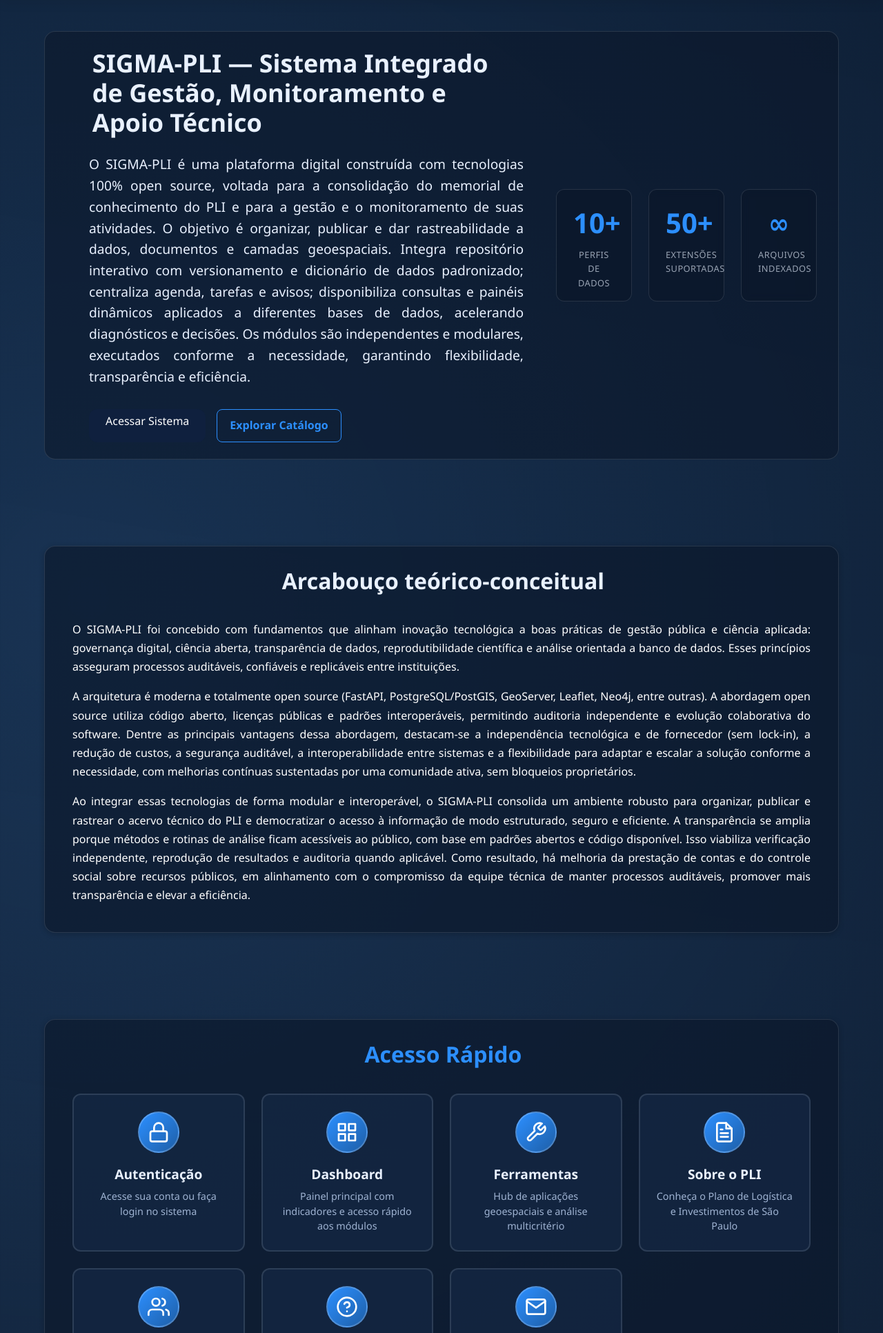
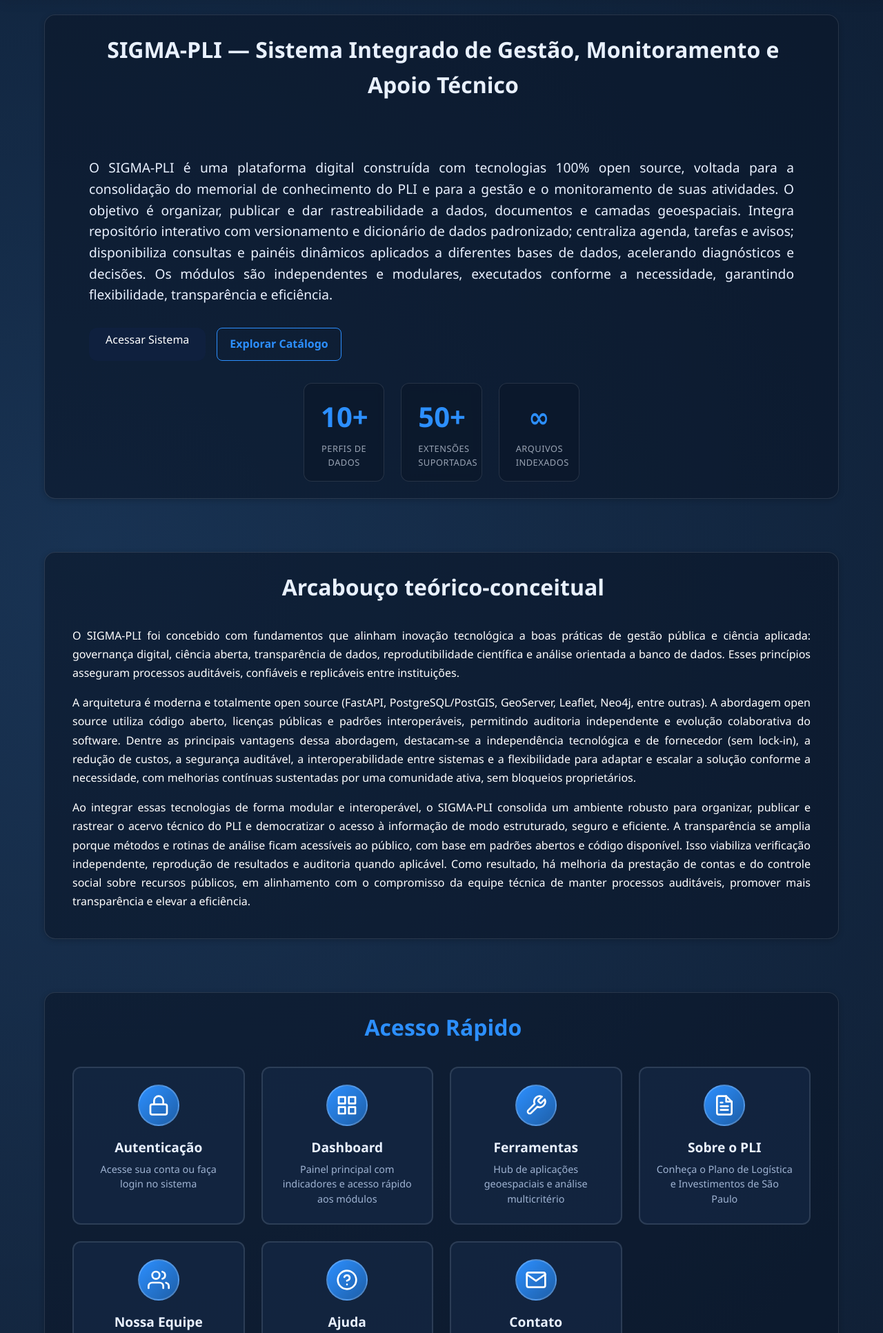
Before and after one commit to vpcapanema/SIGMA-PLI, a FastAPI app: page / in a window 1280 px wide. Shown: the part 88-2020 px from the top of the page at 69% size. Run offline with FastAPI, Linux system fonts and the light colour scheme.

Commit message:
style(home): padronização COMPLETA - espaçamentos, títulos e backgrounds
✨ PADRONIZAÇÃO REAL IMPLEMENTADA:

Cards principais:
- Reduz margin de var(--spacing-2xl) para var(--spacing-md) (40px → 16px)
- Remove tratamento especial do hero card (margin-right extra)
- Unifica background e shadow em TODOS os cards

Hero Section:
- Título agora é h3 centralizado em azul accent (mesmo padrão das outras seções)
- Remove h2.hero-title especial
- Layout simplificado (flex column ao invés de grid)
- Animações atualizadas para h3

Cards de Contato:
- Background padronizado: rgba(22, 42, 72, 0.6) como feature-cards
- Border e shadow consistentes com o sistema
- Hover effect igual aos outros cards
- Labels e inputs com cores das variáveis do sistema

Status Cards:
- Background atualizado para rgba(22, 42, 72, 0.6)
- Border padrão + border-left colorido
- Hover effect adicionado

Resultado: Visual 100% consistente em toda a página inicial

```diff
--- a/static/css/M00_home/style_home_cards.css
+++ b/static/css/M00_home/style_home_cards.css
@@ -3,13 +3,13 @@
 
 /* Card principal que envolve todo o conteúdo das seções (exceto header/footer).
    Alteração: padronizamos espaçamento vertical entre cards usando
-   `var(--spacing-2xl)` para margem-top/margin-bottom, mantendo gutters laterais
-   de 5vw. Isso cria uma distância visual uniforme entre todas as seções. */
+   `var(--spacing-md)` para margem-top/margin-bottom, mantendo gutters laterais
+   de 5vw. Isso cria uma distância visual uniforme e compacta entre todas as seções. */
 .card-main {
   /* largura baseada no viewport para manter os gutters fixos em 5vw */
   width: 90vw; /* 90% do viewport */
   /* margem vertical padronizada e gutters laterais fixos */
-  margin: var(--spacing-2xl) 5vw; /* top/bottom: spacing-2xl, left/right: 5vw */
+  margin: var(--spacing-md) 5vw; /* top/bottom: spacing-md (16px), left/right: 5vw */
   box-sizing: border-box; /* inclui padding dentro da largura */
 
   /* fundo, borda e radius consistentes com a paleta do dashboard */
@@ -22,15 +22,13 @@
   overflow: visible;
 }
 
-/* Para seções que já têm fundo escuro (hero), aplicamos uma versão translúcida
-   para manter legibilidade e não romper o contraste visual. */
+/* Para seções que já têm fundo escuro (hero), aplicamos a mesma versão translúcida
+   dos outros cards para padronização total. */
 .hero-section .card-main {
-  /* Ajustes específicos para o card do hero: menos sombra e pequeno offset à direita
-     para compor visualmente com imagens/visualizações ao lado. */
-  background-color: rgba(11, 23, 41, 0.55);
+  /* Mesmo estilo dos outros cards - sem tratamento especial */
+  background-color: rgba(11, 23, 41, 0.6);
   color: var(--dashboard-text);
-  box-shadow: none;
-  margin-right: calc(5vw + var(--spacing-md));
+  box-shadow: 0 2px 8px rgba(0, 0, 0, 0.2);
 }
 
 /* Títulos dos cards principais: reduzir margem esquerda para alinhamento mais
--- a/static/css/M00_home/style_home_hero_banner.css
+++ b/static/css/M00_home/style_home_hero_banner.css
@@ -7,23 +7,26 @@
      comportamento de layout em outros ficheiros.
  */
 
-.hero-content {
-  flex: 1;
-  padding: 0 var(--spacing-lg);
-  max-width: 720px;
+/* Hero Section - Título padronizado com os demais */
+.hero-section h3 {
+  text-align: center;
+  margin-bottom: var(--spacing-xl);
+  color: var(--dashboard-accent);
+  font-size: var(--font-size-2xl);
 }
 
-.hero-content h2 {
-  font-size: var(--font-size-4xl);
-  font-weight: 700;
-  margin-bottom: var(--spacing-lg);
-  line-height: 1.2;
+.hero-content {
+  padding: 0 var(--spacing-lg);
+  max-width: 100%;
 }
 
 .hero-description {
   font-size: var(--font-size-lg);
   line-height: 1.6;
   margin-bottom: var(--spacing-xl);
+  margin-top: var(--spacing-md);
+  color: var(--dashboard-text);
+  text-align: justify;
 }
 
 .hero-actions {
@@ -40,22 +43,12 @@
   justify-content: center;
 }
 
-/* Container grid for hero - keep in hero css to avoid global duplication */
+/* Container grid for hero - layout simplificado */
 .hero-section .container {
-  display: grid;
-  grid-template-columns: 1fr 360px;
+  display: flex;
+  flex-direction: column;
   gap: var(--spacing-xl);
   align-items: center;
-}
-
-.hero-title {
-  font-size: var(--font-size-3xl);
-  line-height: 1.15;
-}
-
-.hero-description {
-  margin-top: var(--spacing-md);
-  color: var(--dashboard-text);
 }
 
 .hero-stats {
@@ -102,14 +95,14 @@
   }
 }
 
-.hero-content h2,
+.hero-section h3,
 .hero-description,
 .hero-actions,
 .stat-item {
   animation: fadeInUp 0.6s ease-out;
 }
 
-.hero-content h2 {
+.hero-section h3 {
   animation-delay: 0.1s;
 }
 
@@ -137,11 +130,10 @@
 @media (max-width: 768px) {
   .hero-content {
     padding: 0 var(--spacing-md);
-    order: 2;
   }
 
-  .hero-content h2 {
-    font-size: var(--font-size-3xl);
+  .hero-section h3 {
+    font-size: var(--font-size-xl);
   }
 
   .hero-description {
@@ -154,7 +146,6 @@
 
   .hero-visual {
     padding: var(--spacing-xl) var(--spacing-md);
-    order: 1;
   }
 
   .hero-stats {
--- a/static/css/M00_home/style_home_navigation.css
+++ b/static/css/M00_home/style_home_navigation.css
@@ -177,11 +177,19 @@
 }
 
 .status-card {
-  background: rgba(11, 23, 41, 0.55);
+  /* Mesmo estilo dos feature-cards para consistência */
+  background: rgba(22, 42, 72, 0.6);
   padding: var(--spacing-lg);
   border-radius: var(--border-radius-md);
-  box-shadow: 0 2px 6px rgba(0, 0, 0, 0.2);
+  box-shadow: 0 2px 8px rgba(0, 0, 0, 0.2);
+  border: 1px solid var(--dashboard-border);
   border-left: 4px solid var(--dashboard-accent);
+  transition: transform 0.15s ease, box-shadow 0.15s ease;
+}
+
+.status-card:hover {
+  transform: translateY(-4px);
+  box-shadow: 0 8px 20px rgba(0, 0, 0, 0.35);
 }
 
 .status-card.success {
--- a/templates/pages/M00_home/template_home_index_pagina.html
+++ b/templates/pages/M00_home/template_home_index_pagina.html
@@ -40,8 +40,8 @@
     <section class="hero-section" id="hero">
         <div class="card-main">
             <div class="container">
+                <h3>SIGMA-PLI — Sistema Integrado de Gestão, Monitoramento e Apoio Técnico</h3>
                 <div class="hero-content">
-                    <h2 class="hero-title">SIGMA-PLI — Sistema Integrado de Gestão, Monitoramento e Apoio Técnico</h2>
                     <p class="hero-description">
                         O SIGMA-PLI é uma plataforma digital construída com tecnologias 100% open source, voltada
                         para a consolidação do memorial de conhecimento do PLI e para a gestão e o monitoramento de
```
Also changed, not shown: static/css/M00_home/style_home_contact_forms.css (+38 -25 lines).
